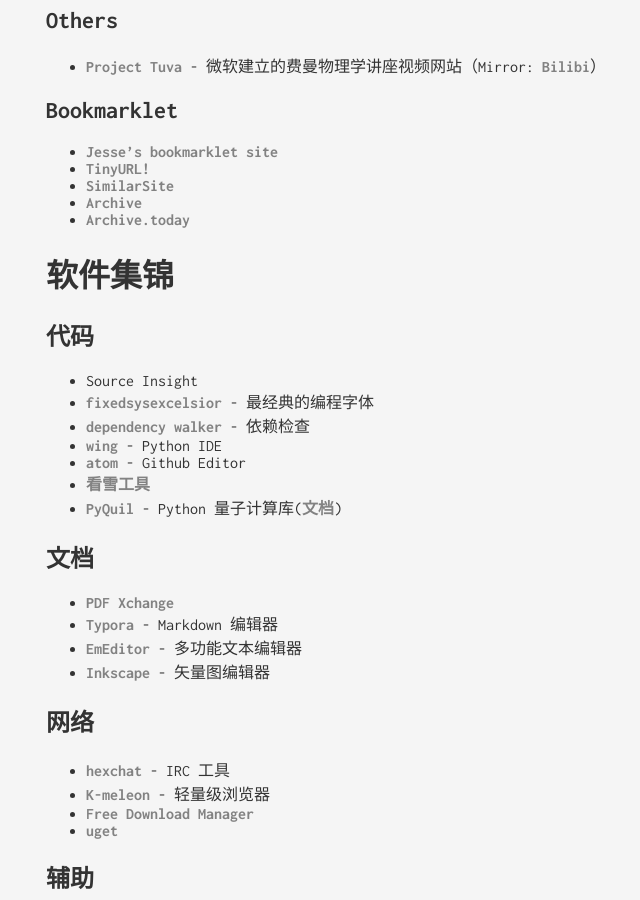
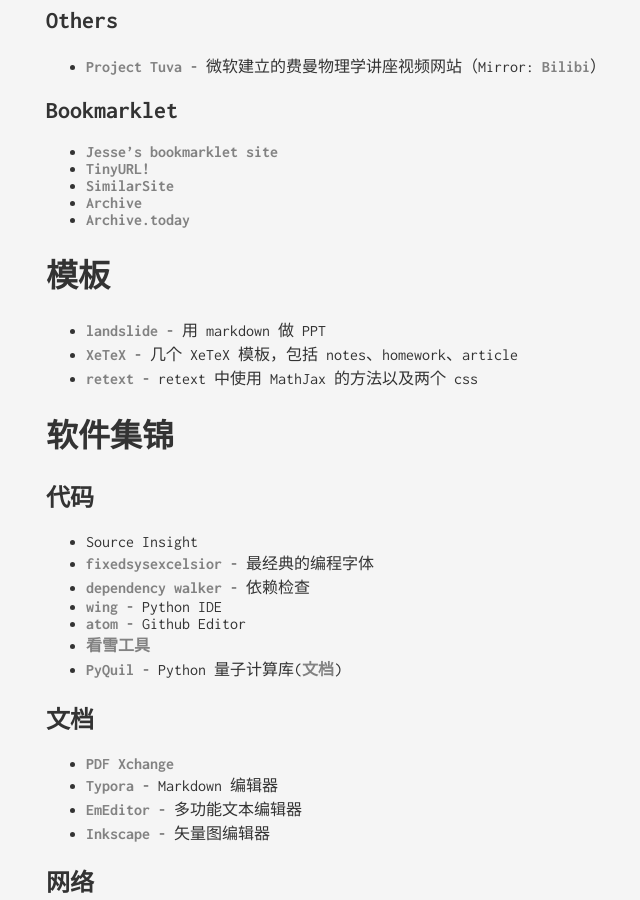
Before and after one commit to vainPointer/vainPointer.github.io, a Jekyll site: the page built from about.md, in a window 1280 px wide and 900 px high, scrolled down 1219 px. Shown: the whole window, without its empty margins (194-834 px from the left). Built offline with Jekyll 4.4.1, drawn with Linux system fonts in a browser that asks for light colours.

Commit message:
add templates

```diff
--- a/about.md
+++ b/about.md
@@ -42,6 +42,11 @@
   - [SimilarSite](javascript:location.href='https://www.similarsitesearch.com/search/?URL='+encodeURIComponent%28document.location.href%29+'&src=bmt';)
   - [Archive](javascript:location.href='https://web.archive.org/save/'+location.href.split%28'?'%29[0])
   - [Archive.today](javascript:void%28open%28'http://archive.today/?run=1&url='+encodeURIComponent%28document.location%29%29%29)
+
+# 模板
+  - [landslide](/download/templates/landslide.zip) - 用 markdown 做 PPT
+  - [XeTeX](/download/templates/XeTeX.zip) - 几个 XeTeX 模板，包括 notes、homework、article
+  - [retext](/download/templates/retext.zip) - retext 中使用 MathJax 的方法以及两个 css
 
 # 软件集锦
 ## 代码
```
Also changed, not shown: 3 other files.
